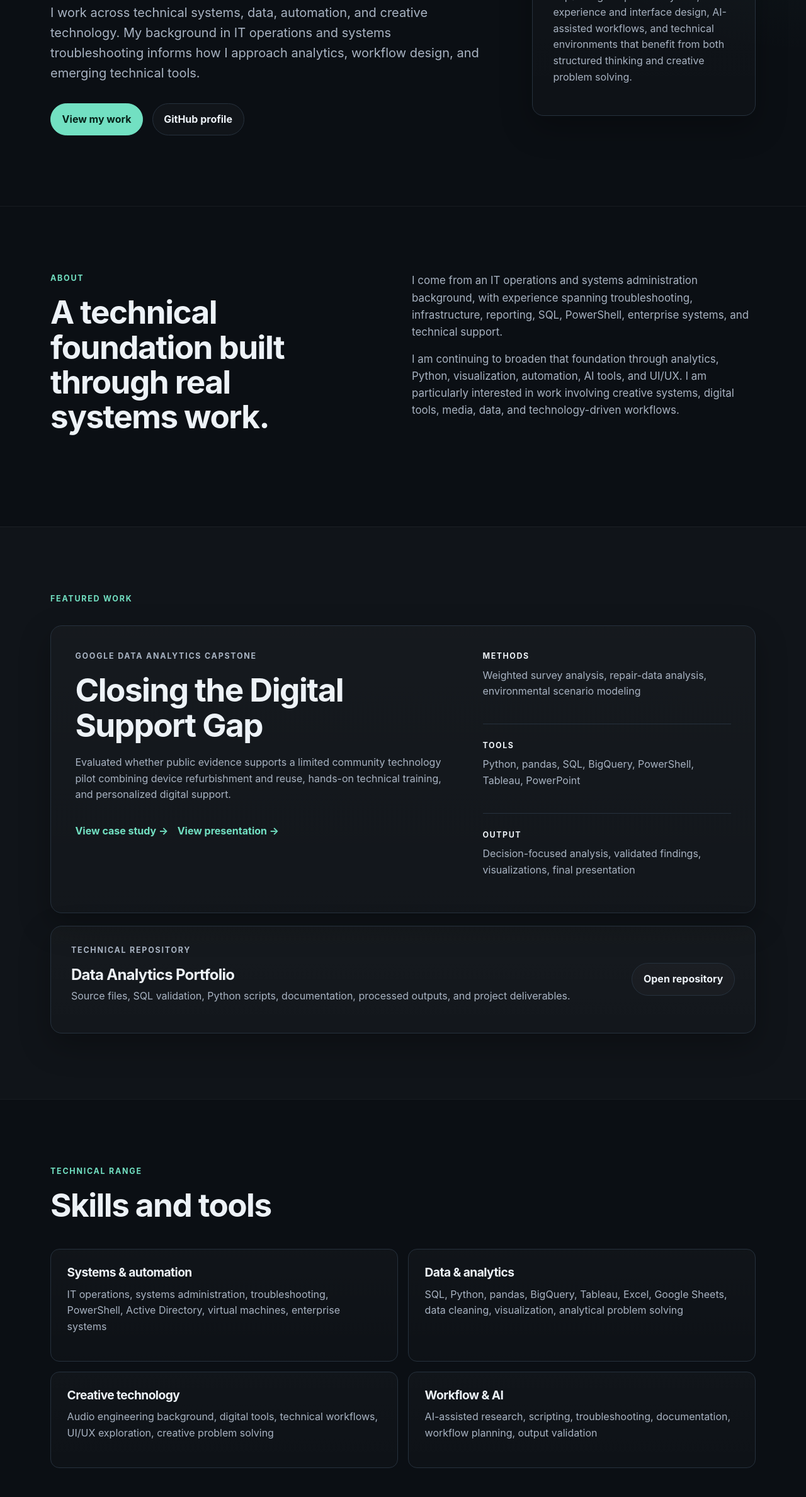
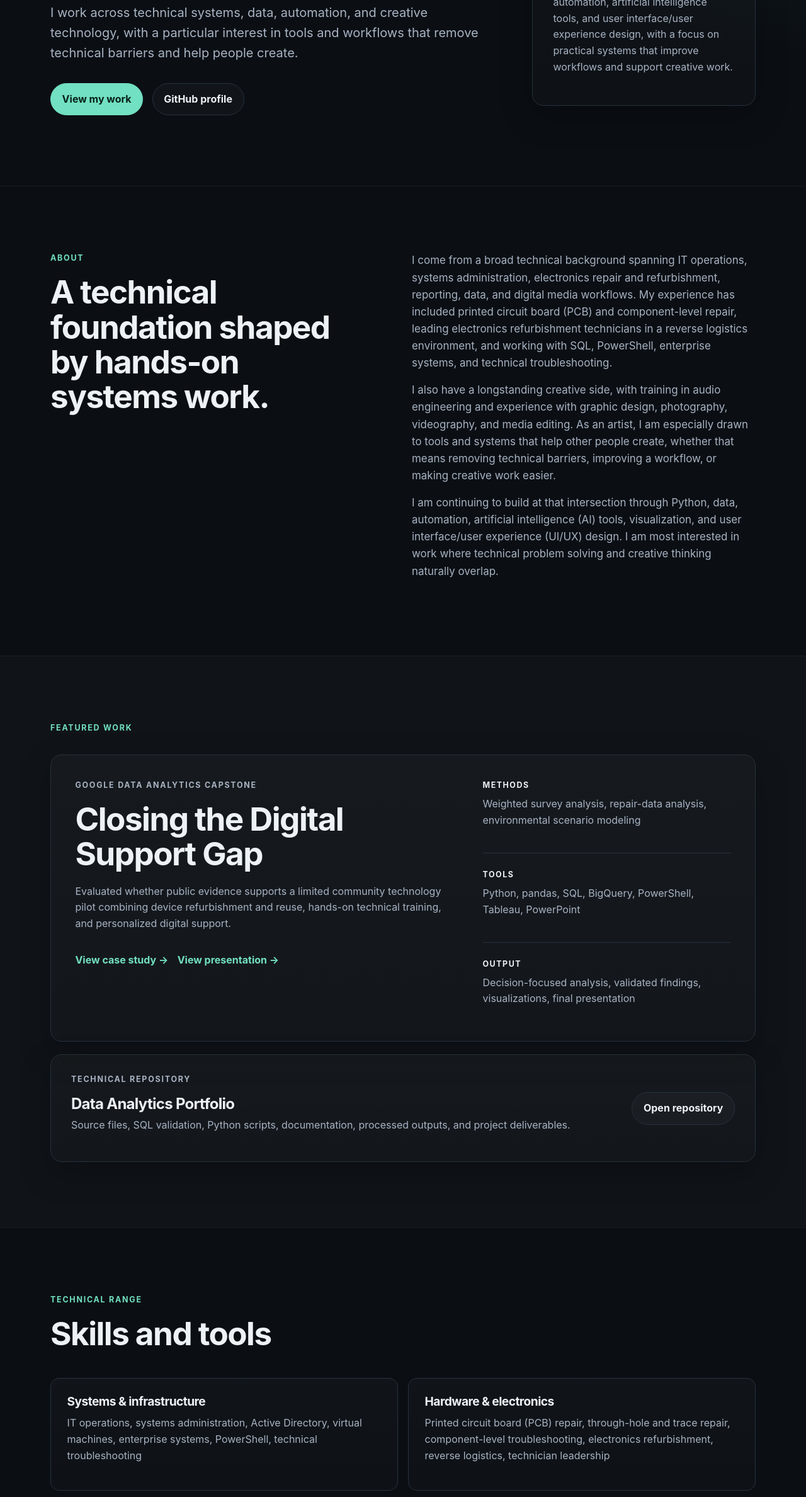
Before and after one commit to Thoughtformer/thoughtformer.github.io, a plain HTML site: page index.html in a window 1280 px wide. Shown: the part 423-2800 px from the top of the page at 63% size. Drawn offline with Linux system fonts and the light colour scheme.

Commit message:
Refine portfolio positioning and experience

```diff
--- a/index.html
+++ b/index.html
@@ -28,9 +28,9 @@
           <p class="eyebrow">@Thoughtformer</p>
           <h1>Technical depth.<br>Creative systems.</h1>
           <p class="hero-copy">
-            I work across technical systems, data, automation, and creative technology.
-            My background in IT operations and systems troubleshooting informs how I approach
-            analytics, workflow design, and emerging technical tools.
+            I work across technical systems, data, automation, and creative technology, with a
+            particular interest in tools and workflows that remove technical barriers and help
+            people create.
           </p>
           <div class="hero-actions">
             <a class="button primary" href="#work">View my work</a>
@@ -40,11 +40,11 @@
 
         <aside class="focus-card" aria-label="Current focus">
           <span class="card-label">Current focus</span>
-          <h2>Building where systems and creativity overlap.</h2>
+          <h2>Building where technology and creativity meet.</h2>
           <p>
-            Expanding deeper into Python, user experience and interface design, AI-assisted
-            workflows, and technical environments that benefit from both structured thinking
-            and creative problem solving.
+            Expanding deeper into Python, data, automation, artificial intelligence tools,
+            and user interface/user experience design, with a focus on practical systems
+            that improve workflows and support creative work.
           </p>
         </aside>
       </div>
@@ -54,18 +54,28 @@
       <div class="container split">
         <div>
           <p class="section-kicker">About</p>
-          <h2>A technical foundation built through real systems work.</h2>
+          <h2>A technical foundation shaped by hands-on systems work.</h2>
         </div>
         <div class="body-copy">
           <p>
-            I come from an IT operations and systems administration background, with experience
-            spanning troubleshooting, infrastructure, reporting, SQL, PowerShell, enterprise
-            systems, and technical support.
+            I come from a broad technical background spanning IT operations, systems administration,
+            electronics repair and refurbishment, reporting, data, and digital media workflows.
+            My experience has included printed circuit board (PCB) and component-level repair,
+            leading electronics refurbishment technicians in a reverse logistics environment,
+            and working with SQL, PowerShell, enterprise systems, and technical troubleshooting.
           </p>
           <p>
-            I am continuing to broaden that foundation through analytics, Python, visualization,
-            automation, AI tools, and UI/UX. I am particularly interested in work involving
-            creative systems, digital tools, media, data, and technology-driven workflows.
+            I also have a longstanding creative side, with training in audio engineering and
+            experience with graphic design, photography, videography, and media editing. As an
+            artist, I am especially drawn to tools and systems that help other people create,
+            whether that means removing technical barriers, improving a workflow, or making
+            creative work easier.
+          </p>
+          <p>
+            I am continuing to build at that intersection through Python, data, automation,
+            artificial intelligence (AI) tools, visualization, and user interface/user experience
+            (UI/UX) design. I am most interested in work where technical problem solving and
+            creative thinking naturally overlap.
           </p>
         </div>
       </div>
@@ -121,20 +131,20 @@
         <h2>Skills and tools</h2>
         <div class="skill-grid">
           <div class="skill-group">
-            <h3>Systems & automation</h3>
-            <p>IT operations, systems administration, troubleshooting, PowerShell, Active Directory, virtual machines, enterprise systems</p>
+            <h3>Systems & infrastructure</h3>
+            <p>IT operations, systems administration, Active Directory, virtual machines, enterprise systems, PowerShell, technical troubleshooting</p>
           </div>
           <div class="skill-group">
-            <h3>Data & analytics</h3>
-            <p>SQL, Python, pandas, BigQuery, Tableau, Excel, Google Sheets, data cleaning, visualization, analytical problem solving</p>
+            <h3>Hardware & electronics</h3>
+            <p>Printed circuit board (PCB) repair, through-hole and trace repair, component-level troubleshooting, electronics refurbishment, reverse logistics, technician leadership</p>
           </div>
           <div class="skill-group">
-            <h3>Creative technology</h3>
-            <p>Audio engineering background, digital tools, technical workflows, UI/UX exploration, creative problem solving</p>
+            <h3>Data & automation</h3>
+            <p>SQL, Python, pandas, BigQuery, Tableau, Excel, Google Sheets, data cleaning, visualization, workflow automation, artificial intelligence (AI)-assisted workflows</p>
           </div>
           <div class="skill-group">
-            <h3>Workflow & AI</h3>
-            <p>AI-assisted research, scripting, troubleshooting, documentation, workflow planning, output validation</p>
+            <h3>Creative tools & media</h3>
+            <p>Audio engineering training, graphic design, Adobe creative tools, photography, videography, photo and video editing, digital media workflows</p>
           </div>
         </div>
       </div>
@@ -151,7 +161,7 @@
           <h3>Google Data Analytics Professional Certificate</h3>
           <p>
             Completed professional training in data analysis, SQL, spreadsheets, visualization,
-            R/Python-adjacent analytical workflows, and applied capstone work.
+            analytical workflows, and applied capstone work.
           </p>
         </div>
       </div>
@@ -161,11 +171,11 @@
       <div class="container contact-grid">
         <div>
           <p class="section-kicker">Contact</p>
-          <h2>Interested in technical work with room for creative thinking.</h2>
+          <h2>Open to technical work where systems and creativity overlap.</h2>
           <p>
-            I am open to opportunities involving technical systems, creative technology,
-            analytics, automation, digital tools, and adjacent roles where a broad technical
-            background is useful.
+            I am interested in roles involving technical systems, automation, data, creative
+            technology, digital tools, and adjacent work where a broad technical background
+            and practical problem solving are useful.
           </p>
         </div>
         <div class="contact-links">
```
